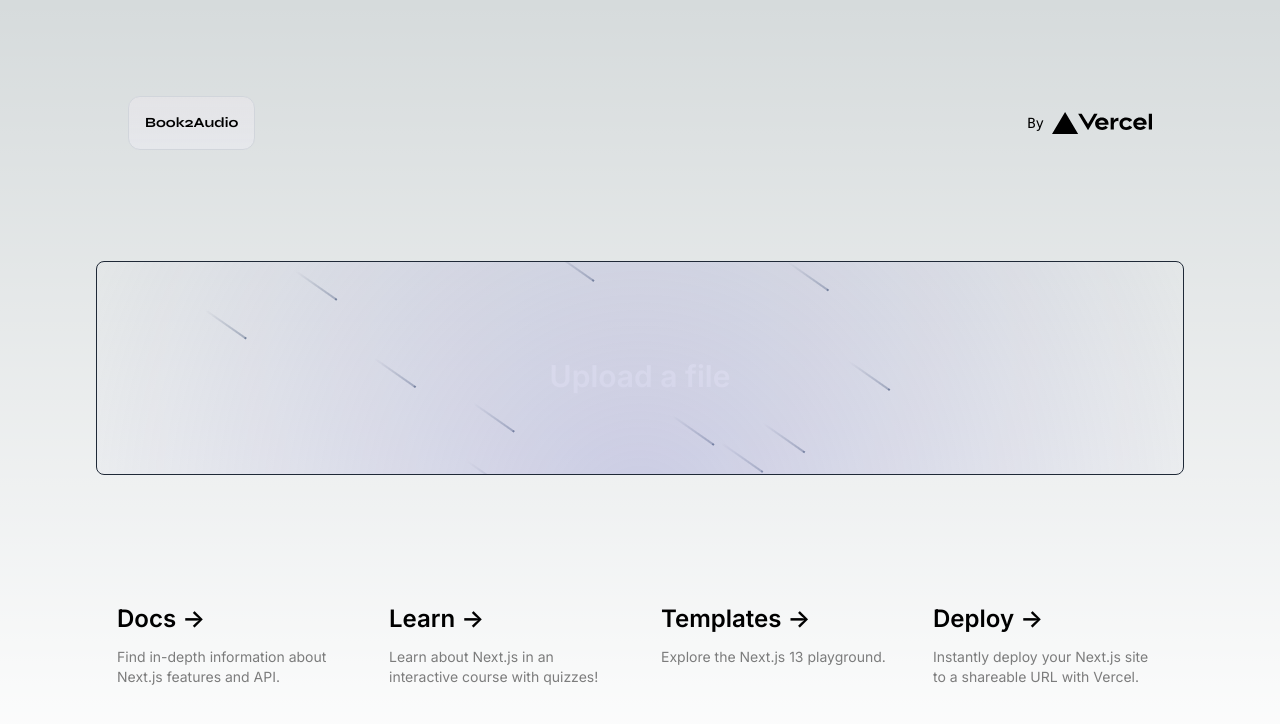
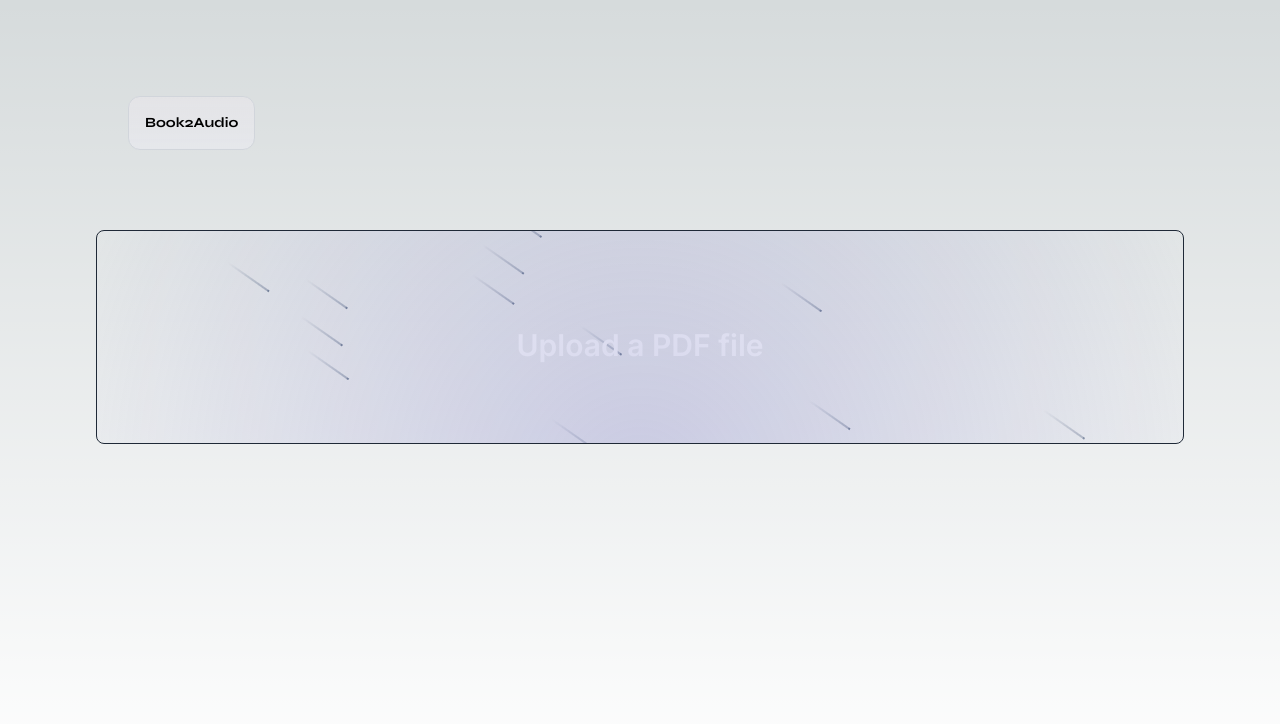
Before and after one commit to taishikato/book2audio, a Next.js app: page / in a window 1280 px wide. Shown: the top 724 px of the page. Built offline with nearby package versions, Linux system fonts and the light colour scheme.

Commit message:
Update main container layout and upload button text

```diff
--- a/app/page.tsx
+++ b/app/page.tsx
@@ -4,44 +4,22 @@
 
 export default function Home() {
   return (
-    <main className="flex flex-col items-center justify-between min-h-screen p-24">
+    <main className="flex flex-col items-center justify-start min-h-screen p-24 gap-y-20">
       <div className="z-10 items-center justify-between w-full max-w-5xl font-mono text-sm lg:flex">
         <p
           className={`${syne.className} font-bold fixed top-0 left-0 flex justify-center w-full pt-8 pb-6 border-b border-gray-300 bg-gradient-to-b from-zinc-200 backdrop-blur-2xl dark:border-neutral-800 dark:bg-zinc-800/30 dark:from-inherit lg:static lg:w-auto lg:rounded-xl lg:border lg:bg-gray-200 lg:p-4 lg:dark:bg-zinc-800/30`}
         >
           Book2Audio
         </p>
-        <div className="fixed bottom-0 left-0 flex items-end justify-center w-full h-48 bg-gradient-to-t from-white via-white dark:from-black dark:via-black lg:static lg:h-auto lg:w-auto lg:bg-none">
-          <a
-            className="flex gap-2 p-8 pointer-events-none place-items-center lg:pointer-events-auto lg:p-0"
-            href="https://vercel.com?utm_source=create-next-app&utm_medium=appdir-template&utm_campaign=create-next-app"
-            target="_blank"
-            rel="noopener noreferrer"
-          >
-            By{" "}
-            <Image
-              src="/vercel.svg"
-              alt="Vercel Logo"
-              className="dark:invert"
-              width={100}
-              height={24}
-              priority
-            />
-          </a>
-        </div>
       </div>
-
       <div className="relative flex items-center justify-center w-full h-full p-20 overflow-hidden border border-gray-800 rounded-lg bg-background">
         <Meteors />
-        {/* <p className="z-10 text-5xl font-medium tracking-tighter text-center text-black whitespace-pre-wrap dark:text-white">
-          Upload a file
-        </p> */}
         <div className="flex mt-4 text-sm leading-6 text-gray-600">
           <label
             htmlFor="file-upload"
-            className="relative text-3xl font-semibold text-gray-100 rounded-md cursor-pointer focus-within:outline-none focus-within:ring-2 focus-within:ring-indigo-600 focus-within:ring-offset-2"
+            className="relative text-3xl font-semibold rounded-md cursor-pointer text-gray-50"
           >
-            <span>Upload a file</span>
+            <span>Upload a PDF file</span>
             <input
               id="file-upload"
               name="file-upload"
@@ -53,87 +31,6 @@
         </div>
         <div className="pointer-events-none absolute inset-0 h-full bg-[radial-gradient(circle_at_50%_120%,rgba(120,119,198,0.3),rgba(255,255,255,0))]" />
       </div>
-
-      {/* <div className="relative flex place-items-center before:absolute before:h-[300px] before:w-[480px] before:-translate-x-1/2 before:rounded-full before:bg-gradient-radial before:from-white before:to-transparent before:blur-2xl before:content-[''] after:absolute after:-z-20 after:h-[180px] after:w-[240px] after:translate-x-1/3 after:bg-gradient-conic after:from-sky-200 after:via-blue-200 after:blur-2xl after:content-[''] before:dark:bg-gradient-to-br before:dark:from-transparent before:dark:to-blue-700 before:dark:opacity-10 after:dark:from-sky-900 after:dark:via-[#0141ff] after:dark:opacity-40 before:lg:h-[360px] z-[-1]">
-        <Image
-          className="relative dark:drop-shadow-[0_0_0.3rem_#ffffff70] dark:invert"
-          src="/next.svg"
-          alt="Next.js Logo"
-          width={180}
-          height={37}
-          priority
-        />
-      </div> */}
-
-      <div className="grid mb-32 text-center lg:mb-0 lg:grid-cols-4 lg:text-left">
-        <a
-          href="https://nextjs.org/docs?utm_source=create-next-app&utm_medium=appdir-template&utm_campaign=create-next-app"
-          className="px-5 py-4 transition-colors border border-transparent rounded-lg group hover:border-gray-300 hover:bg-gray-100 hover:dark:border-neutral-700 hover:dark:bg-neutral-800/30"
-          target="_blank"
-          rel="noopener noreferrer"
-        >
-          <h2 className={`mb-3 text-2xl font-semibold`}>
-            Docs{" "}
-            <span className="inline-block transition-transform group-hover:translate-x-1 motion-reduce:transform-none">
-              -&gt;
-            </span>
-          </h2>
-          <p className={`m-0 max-w-[30ch] text-sm opacity-50`}>
-            Find in-depth information about Next.js features and API.
-          </p>
-        </a>
-
-        <a
-          href="https://nextjs.org/learn?utm_source=create-next-app&utm_medium=appdir-template-tw&utm_campaign=create-next-app"
-          className="px-5 py-4 transition-colors border border-transparent rounded-lg group hover:border-gray-300 hover:bg-gray-100 hover:dark:border-neutral-700 hover:dark:bg-neutral-800/30"
-          target="_blank"
-          rel="noopener noreferrer"
-        >
-          <h2 className={`mb-3 text-2xl font-semibold`}>
-            Learn{" "}
-            <span className="inline-block transition-transform group-hover:translate-x-1 motion-reduce:transform-none">
-              -&gt;
-            </span>
-          </h2>
-          <p className={`m-0 max-w-[30ch] text-sm opacity-50`}>
-            Learn about Next.js in an interactive course with&nbsp;quizzes!
-          </p>
-        </a>
-
-        <a
-          href="https://vercel.com/templates?framework=next.js&utm_source=create-next-app&utm_medium=appdir-template&utm_campaign=create-next-app"
-          className="px-5 py-4 transition-colors border border-transparent rounded-lg group hover:border-gray-300 hover:bg-gray-100 hover:dark:border-neutral-700 hover:dark:bg-neutral-800/30"
-          target="_blank"
-          rel="noopener noreferrer"
-        >
-          <h2 className={`mb-3 text-2xl font-semibold`}>
-            Templates{" "}
-            <span className="inline-block transition-transform group-hover:translate-x-1 motion-reduce:transform-none">
-              -&gt;
-            </span>
-          </h2>
-          <p className={`m-0 max-w-[30ch] text-sm opacity-50`}>
-            Explore the Next.js 13 playground.
-          </p>
-        </a>
-
-        <a
-          href="https://vercel.com/new?utm_source=create-next-app&utm_medium=appdir-template&utm_campaign=create-next-app"
-          className="px-5 py-4 transition-colors border border-transparent rounded-lg group hover:border-gray-300 hover:bg-gray-100 hover:dark:border-neutral-700 hover:dark:bg-neutral-800/30"
-          target="_blank"
-          rel="noopener noreferrer"
-        >
-          <h2 className={`mb-3 text-2xl font-semibold`}>
-            Deploy{" "}
-            <span className="inline-block transition-transform group-hover:translate-x-1 motion-reduce:transform-none">
-              -&gt;
-            </span>
-          </h2>
-          <p className={`m-0 max-w-[30ch] text-sm opacity-50`}>
-            Instantly deploy your Next.js site to a shareable URL with Vercel.
-          </p>
-        </a>
-      </div>
     </main>
   );
 }
```
